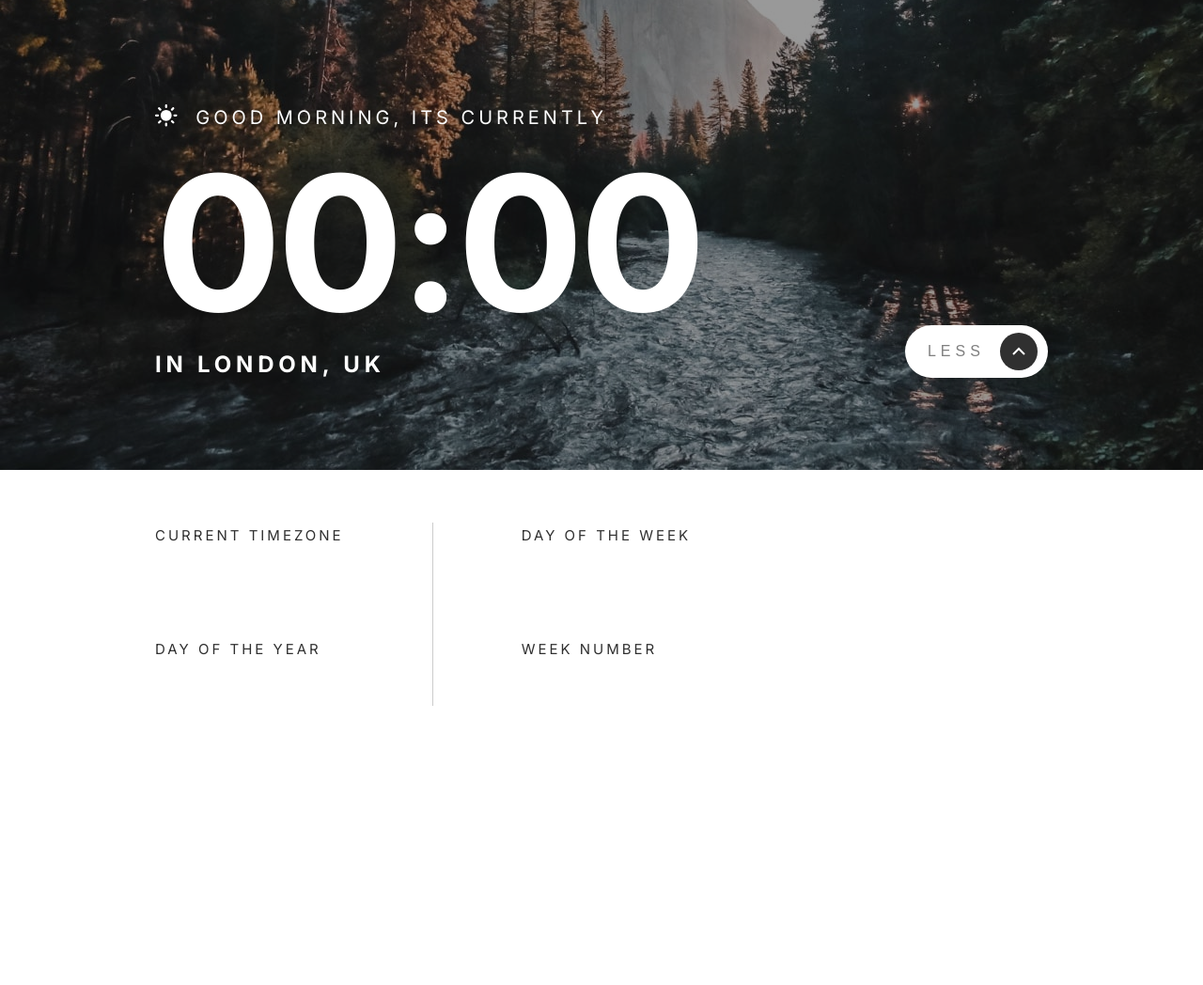
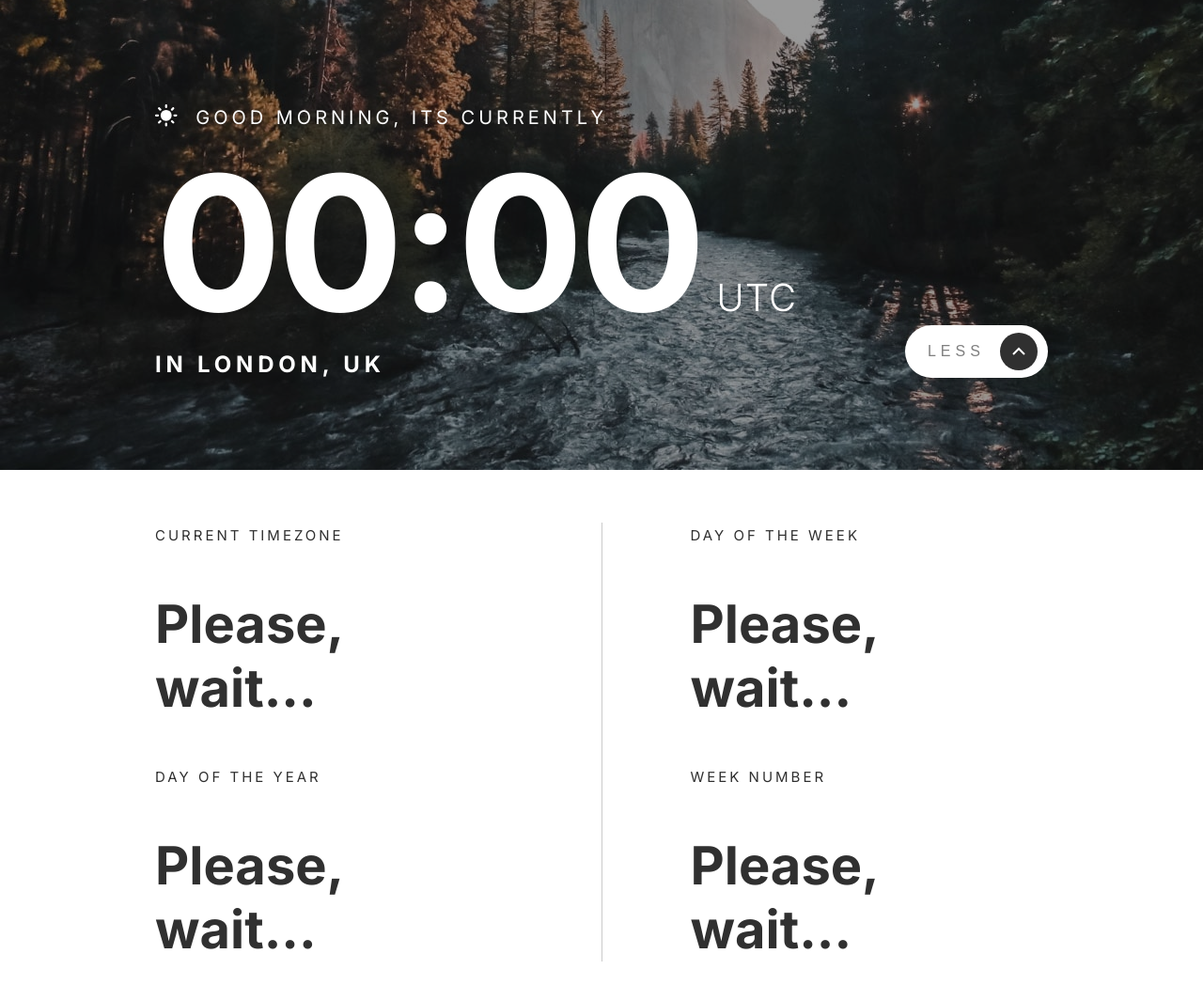
Before and after one commit to sirriah/FM-clock-app, a website: page index.html in a window 1280 px wide. Shown: the part 300-1348 px from the top of the page at 94% size. Before the commit the page ends 1149 px from the top, so only its background shows below. Drawn offline with Linux system fonts and the light colour scheme; no server answers.

Commit message:
fill the headlines with the default values

```diff
--- a/index.html
+++ b/index.html
@@ -25,7 +25,7 @@
       <div class="content container">
         <div class="wrapper_quote">
           <div class="quote">
-            <h5 id="quote__author"></h5>
+            <h5 id="quote__author">Please, wait...</h5>
             <blockquote id="quote__content"></blockquote>
           </div>
           <div>
@@ -41,8 +41,8 @@
               Good morning<span class="large-only">, its currently</span>
             </h4>
             <h1>
-              <time datetime="" id="time"
-                >00:00<span class="timezone" id="timezone-abbr"></span
+              <time datetime="00:00" id="time"
+                >00:00<span class="timezone" id="timezone-abbr">UTC</span
               ></time>
             </h1>
             <h3 id="locationCity">In London, UK</h3>
@@ -59,24 +59,24 @@
         <div class="day-details__column">
           <div class="day-details__item">
             <h6>Current Timezone</h6>
-            <h2 id="details__timezone"></h2>
+            <h2 id="details__timezone">Please, wait...</h2>
           </div>
 
           <div class="day-details__item">
             <h6>Day of the year</h6>
-            <h2 id="details__day-of-year" class="no-margin"></h2>
+            <h2 id="details__day-of-year" class="no-margin">Please, wait...</h2>
           </div>
         </div>
 
         <div class="day-details__column">
           <div class="day-details__item">
             <h6>Day of the week</h6>
-            <h2 id="details__day-of-week"></h2>
+            <h2 id="details__day-of-week">Please, wait...</h2>
           </div>
 
           <div class="day-details__item">
             <h6>Week number</h6>
-            <h2 id="details__week-number" class="no-margin"></h2>
+            <h2 id="details__week-number" class="no-margin">Please, wait...</h2>
           </div>
         </div>
       </div>
```
